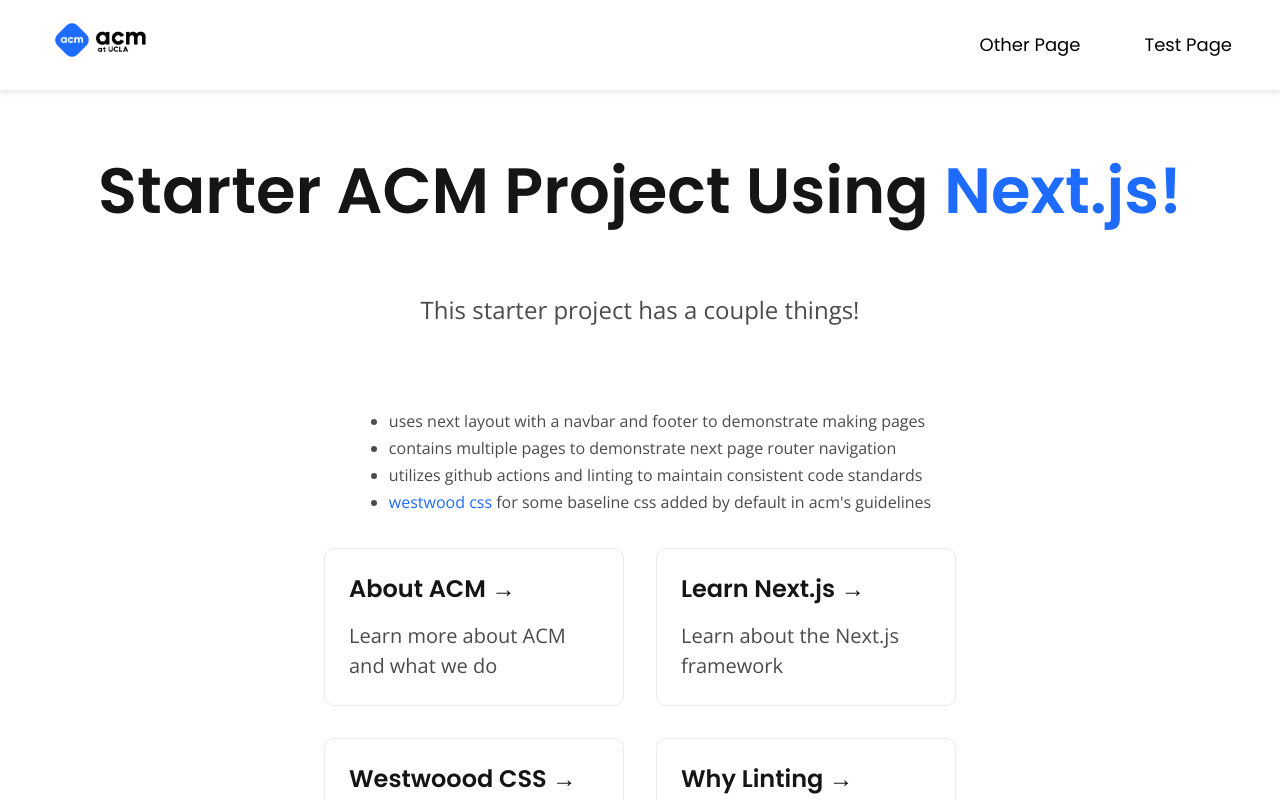
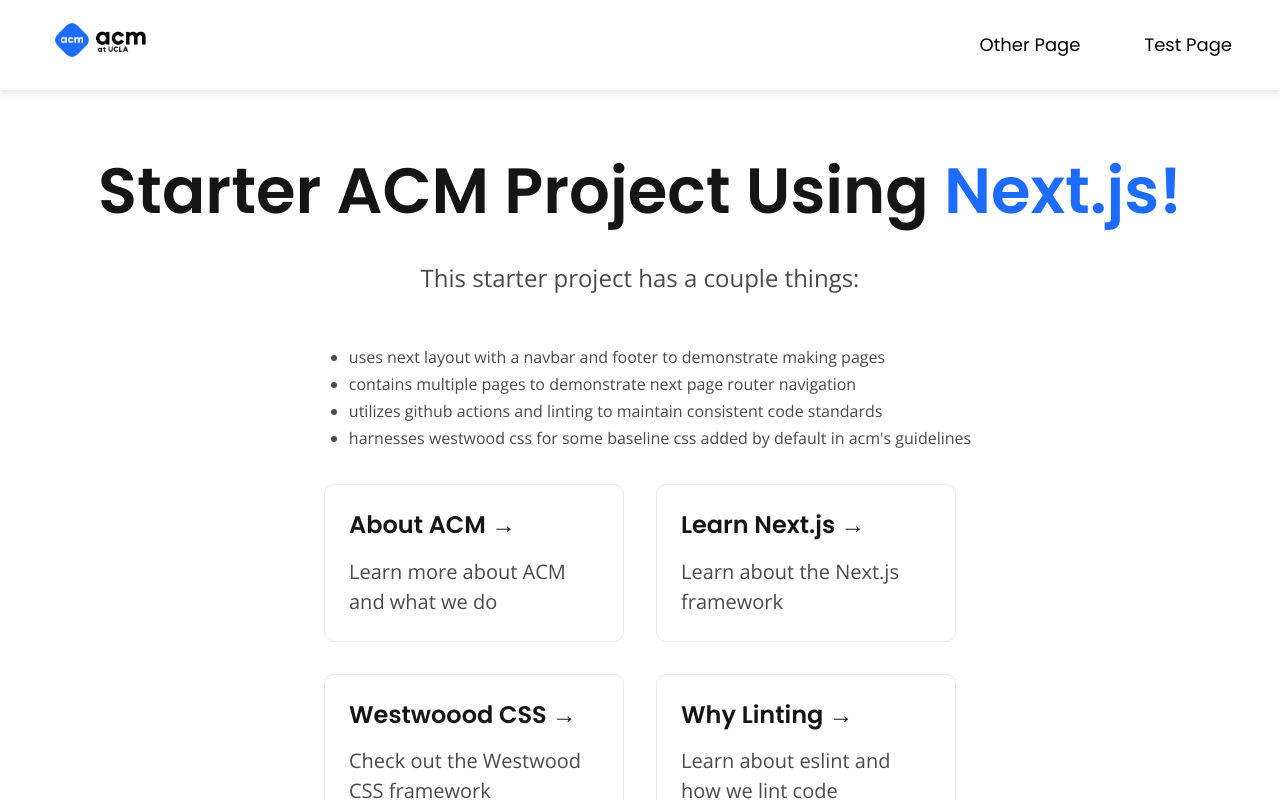
Before and after one commit to uclaacm/next-ts-starter-template, a Next.js app: page / in a window 1280 px wide. Shown: the top 800 px of the page. Built offline with nearby package versions, Linux system fonts and the light colour scheme.

Commit message:
small styling changes

```diff
--- a/pages/index.tsx
+++ b/pages/index.tsx
@@ -1,5 +1,4 @@
 import type { NextPage } from 'next';
-import Link from 'next/link';
 import MainLayout from '../components/MainLayout';
 import styles from '../styles/Home.module.scss';
 
@@ -12,7 +11,7 @@ const Home: NextPage = () => {
         </h1>
 
         <p className={styles.description}>
-          This starter project has a couple things!
+          This starter project has a couple things:
         </p>
 
         <ul className="description-list">
@@ -28,15 +27,8 @@ const Home: NextPage = () => {
             standards
           </li>
           <li>
-            {' '}
-            <Link
-              href="https://github.com/uclaacm/WestwoodCSS"
-              target="_blank"
-              rel="noopener noreferrer"
-            >
-              westwood css
-            </Link>{' '}
-            for some baseline css added by default in acm&apos;s guidelines
+            harnesses westwood css for some baseline css added by default in
+            acm&apos;s guidelines
           </li>
         </ul>
         <div className={styles.grid}>
--- a/styles/Home.module.scss
+++ b/styles/Home.module.scss
@@ -46,7 +46,7 @@
 }
 
 .description {
-  margin: 4rem 0;
+  margin: 2rem 0;
   line-height: 1.5;
   font-size: 1.5rem;
 }
```
